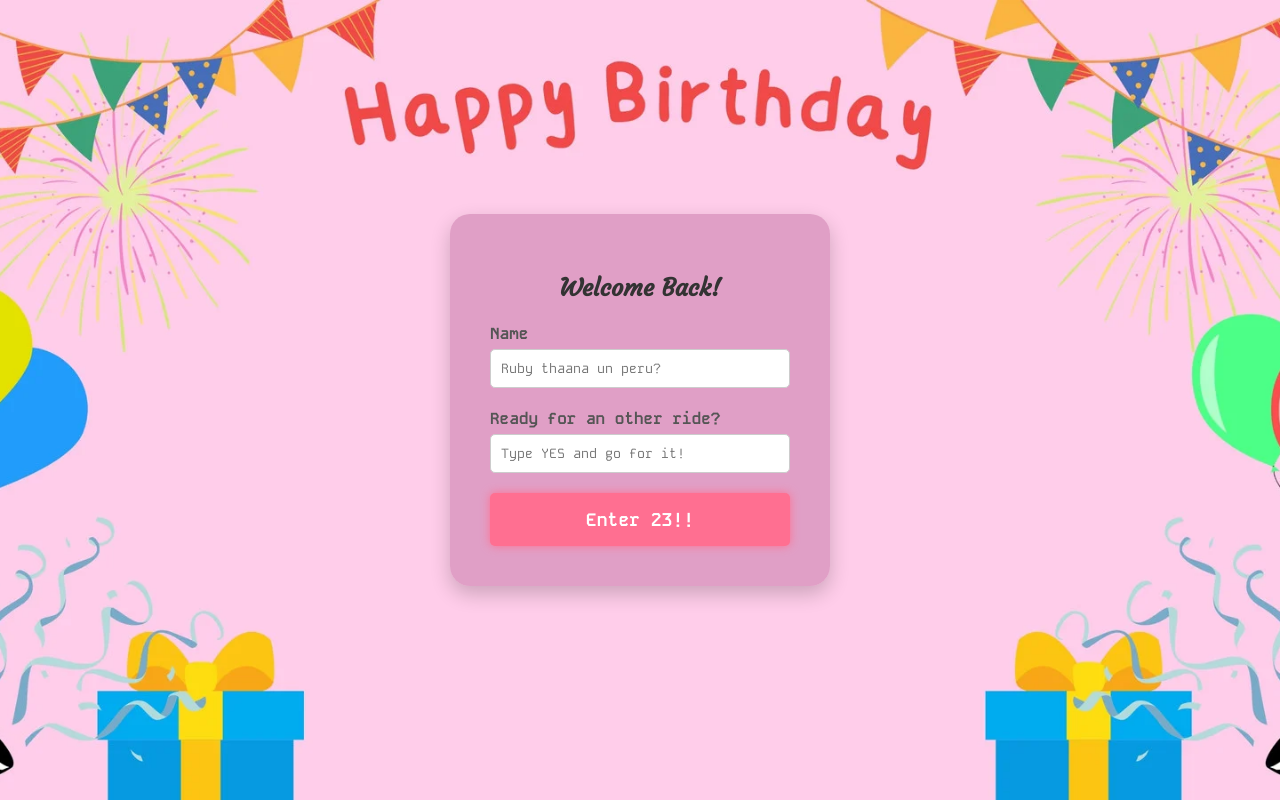
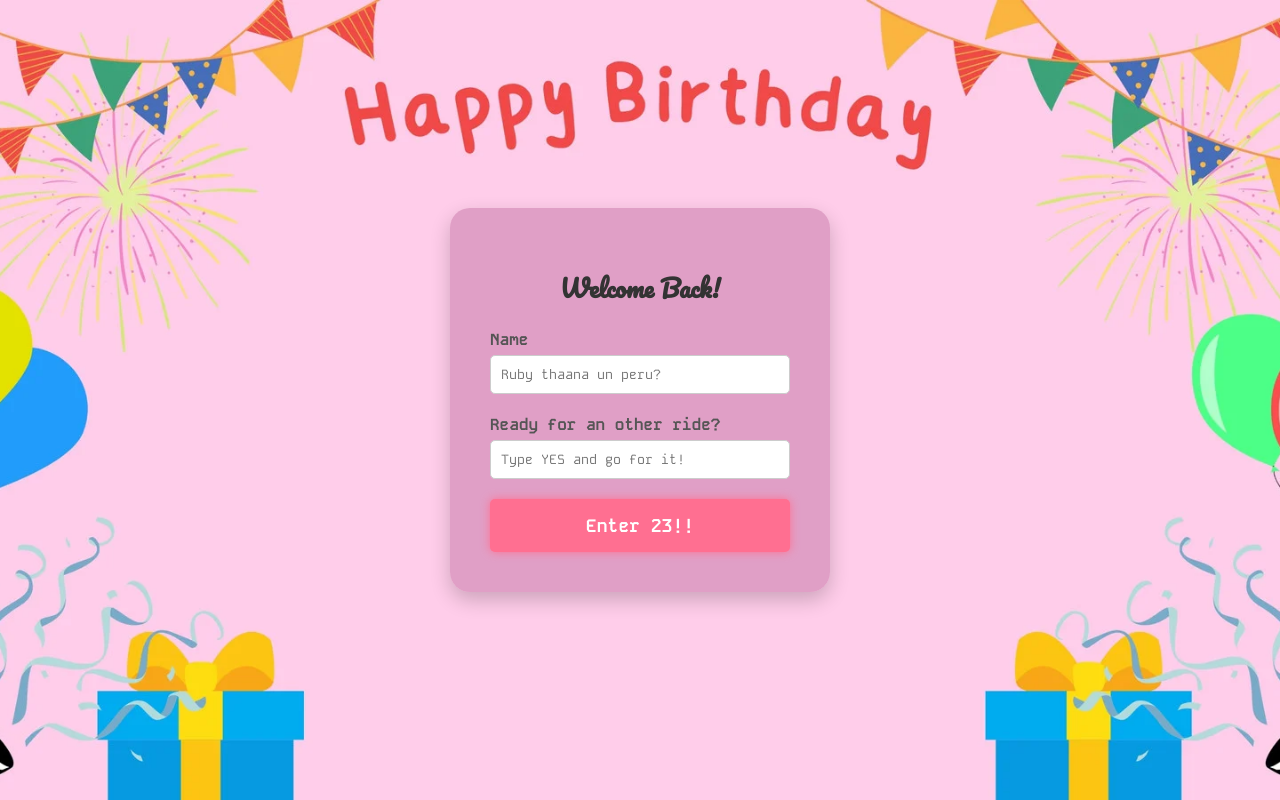
Before and after one commit to AbdulHakeem-FMAH/Greets, a plain HTML site: page index.html in a window 1280 px wide. Drawn offline with Linux system fonts and the light colour scheme.

Commit message:
Update styles.css

```diff
--- a/styles.css
+++ b/styles.css
@@ -42,7 +42,7 @@ body, html {
 h2 {
     margin-bottom: 20px;
     color: #333;
-    font-family: Courgette; /* Using Courgette font for headings */
+    font-family: Pacifico; /* Using Courgette font for headings */
 }
 
 .input-container {
```
